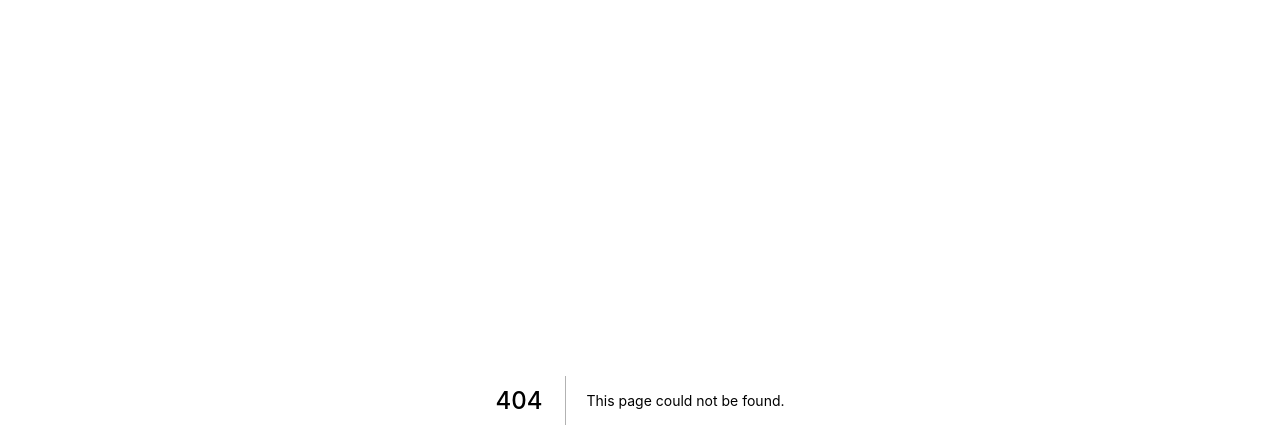
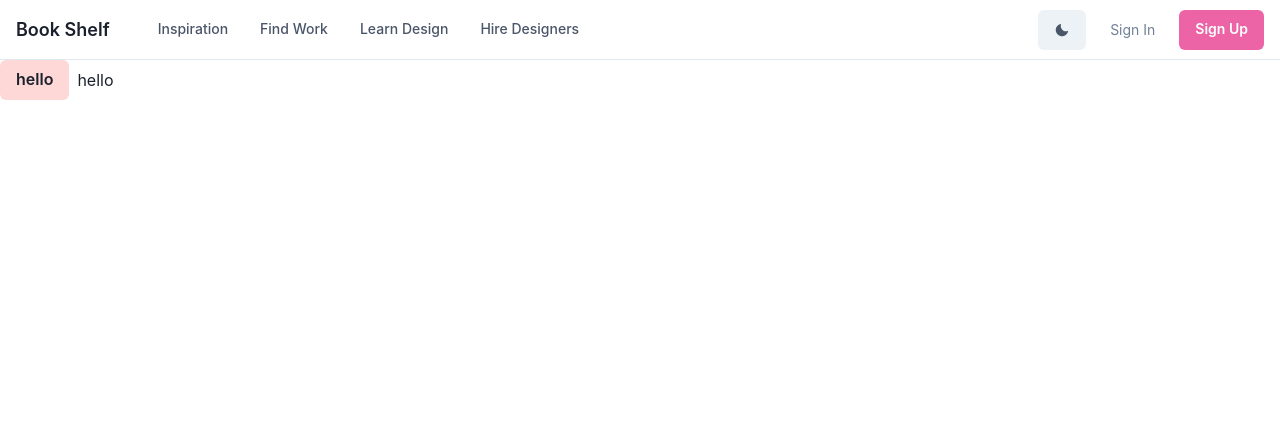
Before and after one commit to no-yan/bookshelf, a Next.js app: page /editor in a window 1280 px wide. Before the commit this address had no page. Shown: the top 448 px of the page. Built offline with nearby package versions, Linux system fonts and the light colour scheme.

Commit message:
update nextjs

```diff
--- a/package.json
+++ b/package.json
@@ -18,7 +18,7 @@
         "@emotion/react": "^11",
         "@emotion/styled": "^11",
         "framer-motion": "^4",
-        "next": "11.1.2",
+        "next": "^12.0.2",
         "react": "17.0.2",
         "react-dom": "17.0.2"
     },
--- a/pages/_app.tsx
+++ b/pages/_app.tsx
@@ -1,11 +1,16 @@
 import type { AppProps } from 'next/app';
-import { ChakraProvider } from '@chakra-ui/react';
+import { ChakraProvider, Flex } from '@chakra-ui/react';
+import React from 'react';
+import NavBar from '../components/NavBar';
 
 function MyApp({ Component, pageProps }: AppProps): JSX.Element {
     return (
         <>
             <ChakraProvider resetCSS>
-                <Component {...pageProps} />
+                <Flex minH="100vh" direction="column">
+                    <NavBar />
+                    <Component {...pageProps} />
+                </Flex>
             </ChakraProvider>
         </>
     );
--- /dev/null
+++ b/pages/editor.tsx
@@ -0,0 +1,18 @@
+import { Button } from '@chakra-ui/button';
+import { Center, HStack, Text } from '@chakra-ui/layout';
+import { chakra } from '@chakra-ui/system';
+import React from 'react';
+
+export const Editor = (): JSX.Element => {
+    const bg = 'red.100';
+    return (
+        <Center>
+            <HStack w="full">
+                <Button bg={bg}>hello</Button>
+                <Text>hello</Text>
+            </HStack>
+        </Center>
+    );
+};
+
+export default Editor;
```
Also changed, not shown: components/Custom.tsx (+59 -28 lines), components/Radio.tsx (+0 -15 lines), pages/index.tsx (+5 -16 lines), 1 other file (tests, documents, lock files or other folders).
